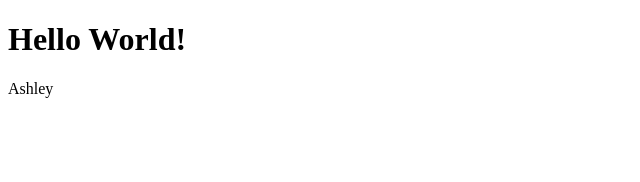
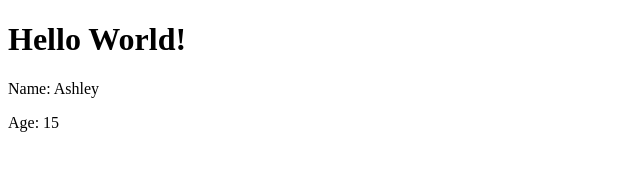
Before and after one commit to ash15khng/react-l1-app, a React (Create React App) app: page / in a window 1280 px wide. Shown: the top 182 px of the page, without its empty margins (0-640 px from the left). Built offline with nearby package versions, Linux system fonts and the light colour scheme.

Commit message:
Added props to person

```diff
--- a/src/index.js
+++ b/src/index.js
@@ -17,10 +17,28 @@ import ReactDOM from 'react-dom';
 // serviceWorker.unregister();
 
 const root = document.getElementById("root");
-let name = "Ashley";
-let jsx = (
-  <div><h1>Hello World!</h1>
-  <p>{name}</p></div>
-);
+let person = [{
+  name: "Ashley",
+  age: 15
+},
+{
+  name: "Someone",
+  age: 100
+}];
 
-ReactDOM.render(jsx, root);
+let person2 = {
+  name: "Ashley",
+  age: 15
+}
+
+const Person = (props) => {
+  return (
+    <div>
+      <h1>Hello World!</h1>
+      <p>Name: {props.name}</p>
+      <p>Age: {props.age}</p>
+    </div>
+  );
+};
+
+ReactDOM.render(<Person name={person2.name} age={person2.age} />, root);
```
